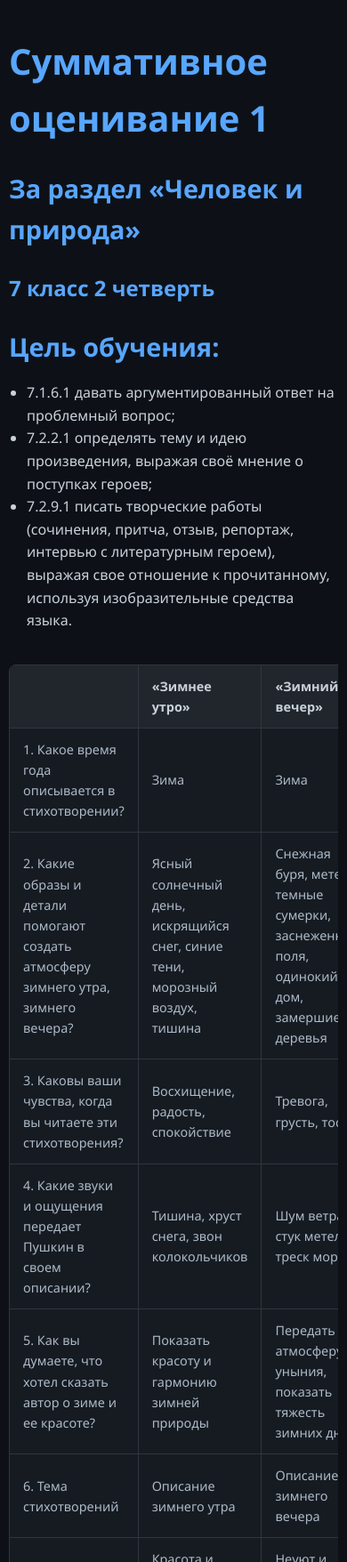
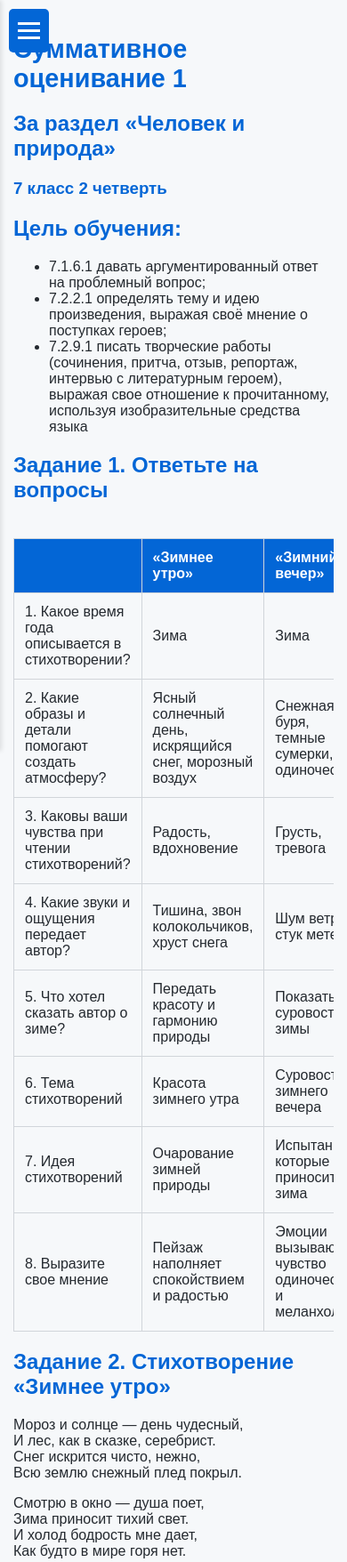
Before and after one commit to abraham94simsapn/sor-otvety, a plain HTML site: page index.html in a window 390 px wide. Shown: the top 1756 px of the page at 89% size. Drawn offline with Linux system fonts and the light colour scheme.

Commit message:
Update index.html

```diff
--- a/index.html
+++ b/index.html
@@ -5,109 +5,145 @@
     <meta name="viewport" content="width=device-width, initial-scale=1.0">
     <title>Суммативное оценивание</title>
     <style>
+        /* Основные стили */
         body {
-            background-color: #0d1117;
-            color: #c9d1d9;
-            font-family: "Segoe UI", Tahoma, Geneva, Verdana, sans-serif;
+            background-color: #f6f8fa;
+            color: #24292f;
+            font-family: Arial, sans-serif;
             margin: 0;
-            padding: 20px;
-            line-height: 1.6;
+            padding: 0;
         }
 
         h1, h2, h3 {
-            color: #58a6ff;
-            margin-bottom: 10px;
+            color: #0366d6;
         }
 
-        h1 {
-            font-size: 2.5em;
-        }
-
-        h2 {
-            font-size: 1.8em;
-        }
-
-        h3 {
-            font-size: 1.5em;
-        }
-
-        ul {
-            padding-left: 20px;
+        /* Контейнер с паддингами */
+        .content {
+            max-width: 1200px;
+            margin: 0 auto;
+            padding: 20px 15px;
         }
 
         table {
             width: 100%;
             border-collapse: collapse;
             margin-top: 20px;
-            background-color: #161b22;
-            border-radius: 8px;
-            overflow: hidden;
-            box-shadow: 0 4px 6px rgba(0, 0, 0, 0.2);
         }
 
         th, td {
-            padding: 12px 15px;
+            padding: 12px;
             text-align: left;
-            border: 1px solid #30363d;
+            border: 1px solid #d1d5da;
         }
 
         th {
-            background-color: #21262d;
-            color: #c9d1d9;
-            font-weight: bold;
-        }
-
-        td {
-            color: #adbac7;
+            background-color: #0366d6;
+            color: #fff;
         }
 
         tr:nth-child(even) {
-            background-color: #161b22;
-        }
-
-        tr:hover {
-            background-color: #21262d;
-        }
-
-        .container {
-            display: flex;
-            flex-direction: column;
-            gap: 20px;
+            background-color: #f6f8fa;
         }
 
         .table-container {
             overflow-x: auto;
         }
 
-        .table-container::-webkit-scrollbar {
-            height: 8px;
+        ul, ol {
+            padding-left: 40px;
         }
 
-        .table-container::-webkit-scrollbar-thumb {
-            background: #30363d;
-            border-radius: 4px;
+        /* Бургер-меню */
+        .burger-menu {
+            position: fixed;
+            top: 10px;
+            left: 10px;
+            background-color: #0366d6;
+            border-radius: 5px;
+            padding: 10px;
+            cursor: pointer;
+            z-index: 1000;
         }
 
-        .table-container::-webkit-scrollbar-thumb:hover {
-            background: #484f58;
+        .burger-menu div {
+            width: 25px;
+            height: 3px;
+            background-color: white;
+            margin: 5px 0;
         }
 
-        p {
-            margin: 10px 0;
+        .side-menu {
+            position: fixed;
+            top: 0;
+            left: -250px;
+            width: 250px;
+            height: 100%;
+            background-color: #24292f;
+            color: #fff;
+            overflow-y: auto;
+            transition: left 0.3s ease;
+            box-shadow: 2px 0 5px rgba(0, 0, 0, 0.1);
+        }
+
+        .side-menu.open {
+            left: 0;
+        }
+
+        .side-menu ul {
+            list-style: none;
+            padding: 0;
+            margin: 0;
+        }
+
+        .side-menu li {
+            padding: 15px 20px;
+            border-bottom: 1px solid #444;
+        }
+
+        .side-menu li:hover {
+            background-color: #0366d6;
+            cursor: pointer;
+        }
+
+        .overlay {
+            position: fixed;
+            top: 0;
+            left: 0;
+            width: 100%;
+            height: 100%;
+            background-color: rgba(0, 0, 0, 0.5);
+            display: none;
+            z-index: 500;
+        }
+
+        .overlay.open {
+            display: block;
         }
 
         @media (max-width: 768px) {
-            body {
-                padding: 10px;
-            }
-
-            table {
-                font-size: 0.9em;
+            h1 {
+                font-size: 1.8rem;
             }
         }
     </style>
 </head>
 <body>
+    <div class="burger-menu" onclick="toggleMenu()">
+        <div></div>
+        <div></div>
+        <div></div>
+    </div>
+    <div class="overlay" onclick="toggleMenu()"></div>
+    <div class="side-menu">
+        <ul>
+            <li>Урок 1: Человек и природа</li>
+            <li>Урок 2: Природные явления</li>
+            <li>Урок 3: Искусство</li>
+        </ul>
+    </div>
+
+    <div class="content">
         <h1>Суммативное оценивание 1</h1>
         <h2>За раздел «Человек и природа»</h2>
         <h3>7 класс 2 четверть</h3>
@@ -116,9 +152,10 @@
         <ul>
             <li>7.1.6.1 давать аргументированный ответ на проблемный вопрос;</li>
             <li>7.2.2.1 определять тему и идею произведения, выражая своё мнение о поступках героев;</li>
-        <li>7.2.9.1 писать творческие работы (сочинения, притча, отзыв, репортаж, интервью с литературным героем), выражая свое отношение к прочитанному, используя изобразительные средства языка.</li>
+            <li>7.2.9.1 писать творческие работы (сочинения, притча, отзыв, репортаж, интервью с литературным героем), выражая свое отношение к прочитанному, используя изобразительные средства языка</li>
         </ul>
 
+        <h2>Задание 1. Ответьте на вопросы</h2>
 <div class="table-container">
     <table>
         <tr>
@@ -132,45 +169,45 @@
             <td>Зима</td>
         </tr>
         <tr>
-                <td>2. Какие образы и детали помогают создать атмосферу зимнего утра, зимнего вечера?</td>
-                <td>Ясный солнечный день, искрящийся снег, синие тени, морозный воздух, тишина</td>
-                <td>Снежная буря, метель, темные сумерки, заснеженные поля, одинокий дом, замершие деревья</td>
+            <td>2. Какие образы и детали помогают создать атмосферу?</td>
+            <td>Ясный солнечный день, искрящийся снег, морозный воздух</td>
+            <td>Снежная буря, темные сумерки, одиночество</td>
         </tr>
         <tr>
-                <td>3. Каковы ваши чувства, когда вы читаете эти стихотворения?</td>
-                <td>Восхищение, радость, спокойствие</td>
-                <td>Тревога, грусть, тоска</td>
+            <td>3. Каковы ваши чувства при чтении стихотворений?</td>
+            <td>Радость, вдохновение</td>
+            <td>Грусть, тревога</td>
         </tr>
         <tr>
-                <td>4. Какие звуки и ощущения передает Пушкин в своем описании?</td>
-                <td>Тишина, хруст снега, звон колокольчиков</td>
-                <td>Шум ветра, стук метели, треск мороза</td>
+            <td>4. Какие звуки и ощущения передает автор?</td>
+            <td>Тишина, звон колокольчиков, хруст снега</td>
+            <td>Шум ветра, стук метели</td>
         </tr>
         <tr>
-                <td>5. Как вы думаете, что хотел сказать автор о зиме и ее красоте?</td>
-                <td>Показать красоту и гармонию зимней природы</td>
-                <td>Передать атмосферу уныния, показать тяжесть зимних дней</td>
+            <td>5. Что хотел сказать автор о зиме?</td>
+            <td>Передать красоту и гармонию природы</td>
+            <td>Показать суровость зимы</td>
         </tr>
         <tr>
             <td>6. Тема стихотворений</td>
-                <td>Описание зимнего утра</td>
-                <td>Описание зимнего вечера</td>
+            <td>Красота зимнего утра</td>
+            <td>Суровость зимнего вечера</td>
         </tr>
         <tr>
             <td>7. Идея стихотворений</td>
-                <td>Красота и волшебство зимней природы</td>
-                <td>Неуют и грусть зимнего вечера</td>
+            <td>Очарование зимней природы</td>
+            <td>Испытания, которые приносит зима</td>
         </tr>
         <tr>
-                <td>8. Вырази свое мнение о содержании стихотворений</td>
-                <td>Утренний пейзаж вызывает ощущение счастья и покоя</td>
-                <td>Вечерняя картина наполняет грустью, но очаровывает своей силой</td>
+            <td>8. Выразите свое мнение</td>
+            <td>Пейзаж наполняет спокойствием и радостью</td>
+            <td>Эмоции вызывают чувство одиночества и меланхолии</td>
         </tr>
     </table>
 </div>
 
-    <h2>Задание 2.</h2>
-    <h2>Зимнее утро</h2>
+
+        <h2>Задание 2. Стихотворение «Зимнее утро»</h2>
 <p>Мороз и солнце — день чудесный,<br>
 И лес, как в сказке, серебрист.<br>
 Снег искрится чисто, нежно,<br>
@@ -183,5 +220,16 @@
 Всё замерло, уснуло вмиг.<br>
 Зима встречает нас снегами,<br>
 И сердце радостью проник.</p>
+
+    </div>
+
+    <script>
+        function toggleMenu() {
+            const menu = document.querySelector('.side-menu');
+            const overlay = document.querySelector('.overlay');
+            menu.classList.toggle('open');
+            overlay.classList.toggle('open');
+        }
+    </script>
 </body>
 </html>
```
Lines whose indentation alone changed are shown as unchanged.
